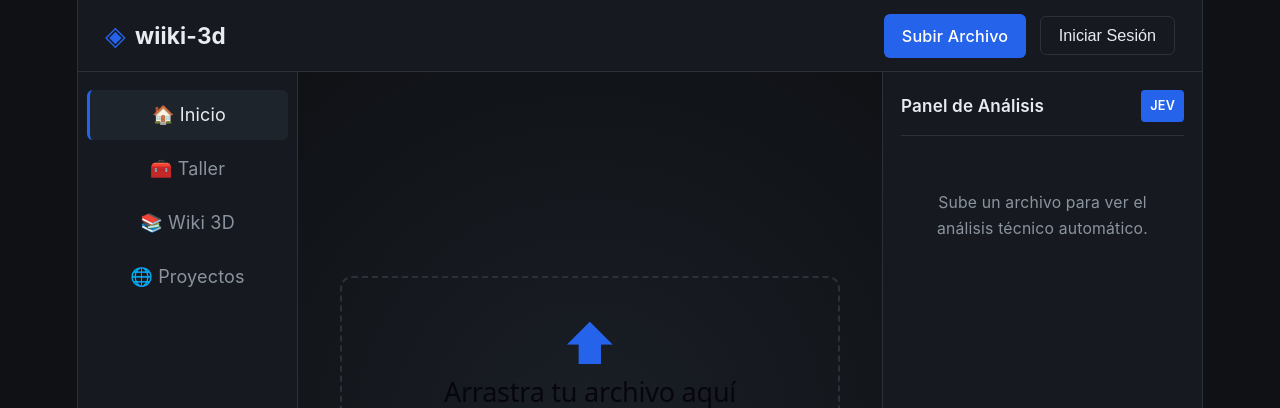
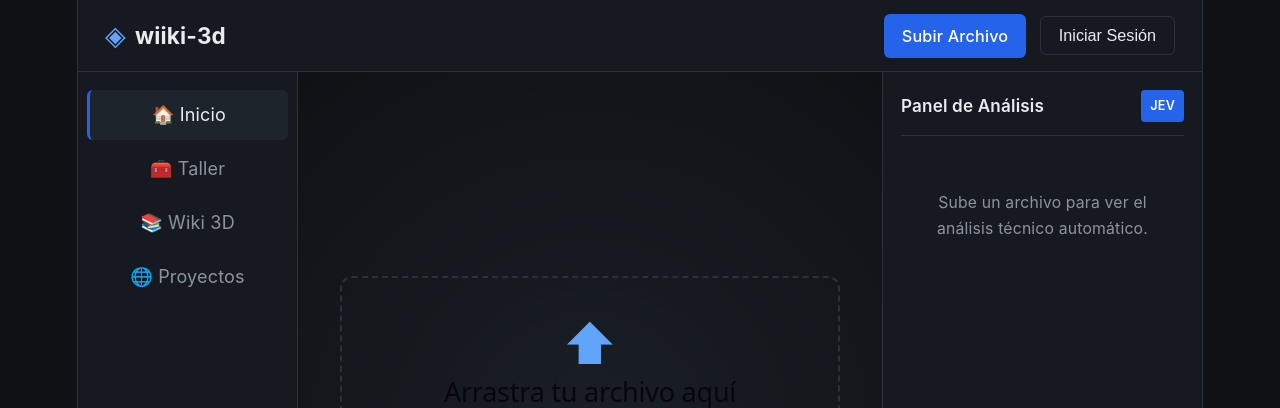
Before and after one commit to koizell/wiiki-3d, a React (Vite) app: page / in a window 1280 px wide. Shown: the top 408 px of the page. Built offline with nearby package versions, Linux system fonts and the light colour scheme.

Commit message:
fix(a11y): token --accent-text para texto sobre fondos oscuros, 4 fallos AA

```diff
--- a/src/App.css
+++ b/src/App.css
@@ -16,6 +16,19 @@
    */
   --accent: #2563eb;
   --accent-hover: #1d4ed8;
+  /*
+   * Acento apto para TEXTO sobre fondos oscuros.
+   *
+   * `--accent` está optimizado para ser FONDO con texto blanco encima, que es lo
+   * que hacen `.btn-primary` y `.badge`. Ese mismo tono, usado como color de
+   * texto, se queda en 3,02–3,38:1 sobre los fondos oscuros de la app y no llega
+   * al 4,5:1 que WCAG AA exige. Ninguno de esos casos cuenta como "large text",
+   * así que el umbral es el estricto.
+   *
+   * Este token es más claro que `--accent` a propósito: sobre `#161a20` o
+   * `#1e242c` necesita más luminancia para alcanzar el contraste, no menos.
+   */
+  --accent-text: #60a5fa;
   --success: #22c55e;
   --warning: #f59e0b;
   --danger: #ef4444;
@@ -58,7 +71,7 @@ body {
 }
 
 .logo-icon {
-  color: var(--accent);
+  color: var(--accent-text);
   font-size: 1.5rem;
 }
 
@@ -170,7 +183,7 @@ body {
 
 .upload-icon {
   font-size: 3rem;
-  color: var(--accent);
+  color: var(--accent-text);
   margin-bottom: 1rem;
 }
 
@@ -206,7 +219,7 @@ body {
 .file-name {
   font-weight: 500;
   font-size: 0.9rem;
-  color: var(--accent);
+  color: var(--accent-text);
 }
 
 .viewer-3d-container {
@@ -437,6 +450,6 @@ body {
   font-size: 0.72rem;
   text-transform: uppercase;
   letter-spacing: 0.06em;
-  color: var(--accent);
+  color: var(--accent-text);
   margin-bottom: 0.35rem;
 }
```
